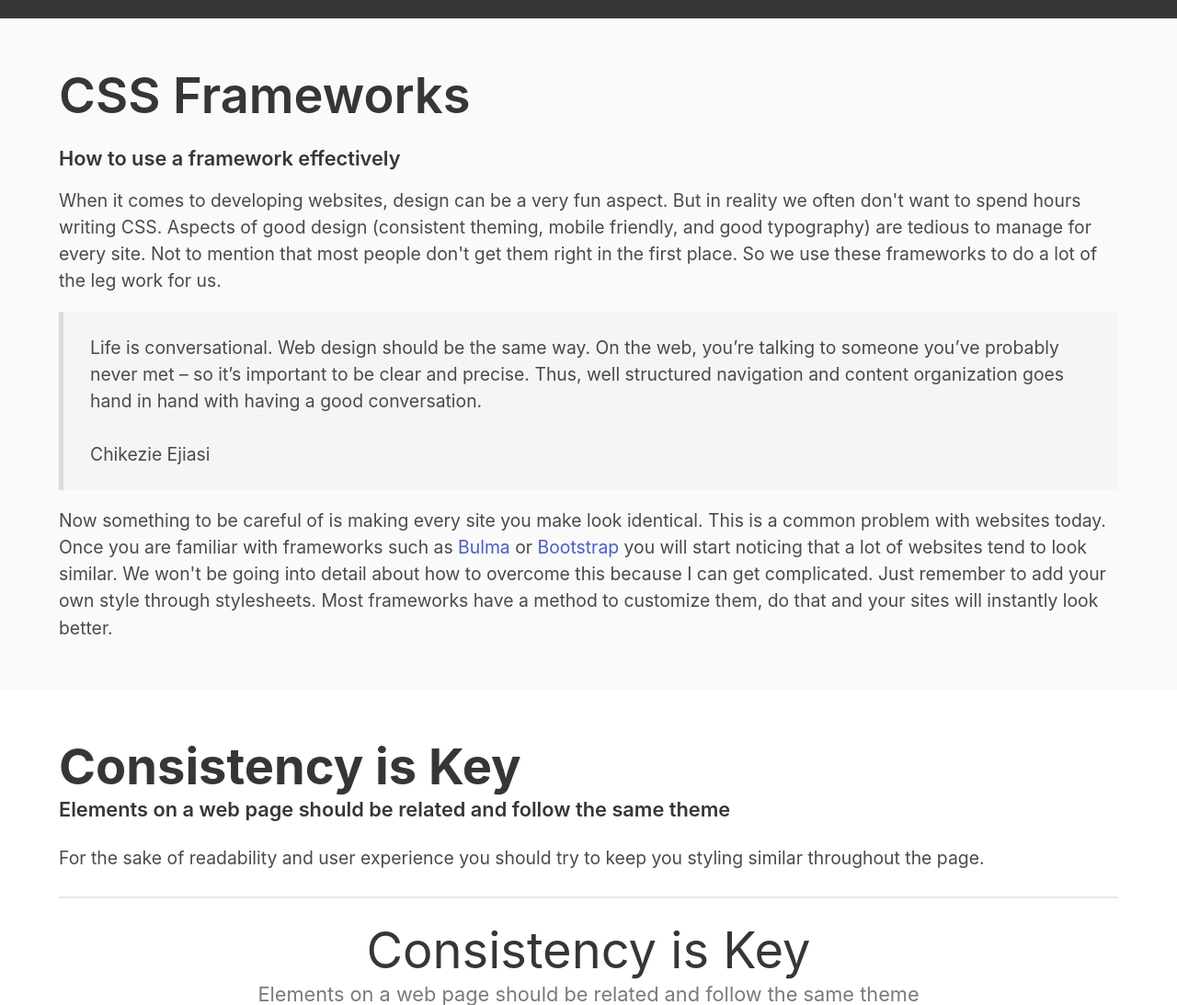
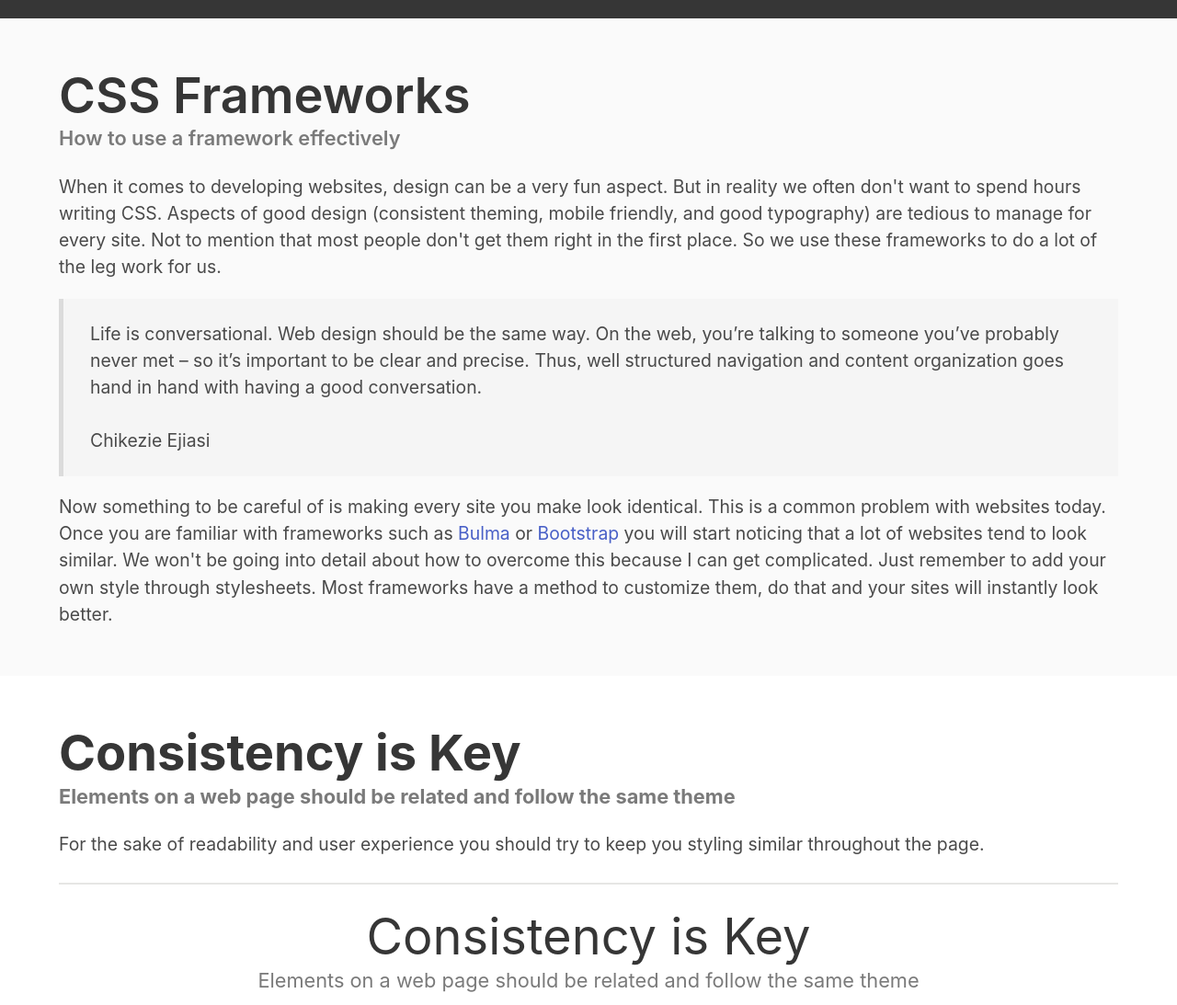
Before and after one commit to jdmar3-comp426/a02-wyn1116, a website: page index.html in a window 1280 px wide. Shown: the part 780-1873 px from the top of the page at 92% size. Drawn offline with nearby package versions, Linux system fonts and the light colour scheme; a web font is replaced by a local one.

Commit message:
Fixed issues with subtitle text weight and color

```diff
--- a/index.html
+++ b/index.html
@@ -25,7 +25,7 @@
     <div class="container">
         <div class="content">
             <h1 class="title">CSS Frameworks</h1>
-            <h5 class="">How to use a framework effectively</h5>
+            <h5 class="subtitle has-text-grey">How to use a framework effectively</h5>
             <p>
 	    	When it comes to developing websites, design can be a very fun aspect.
 		But in reality we often don't want to spend hours writing CSS.
@@ -58,7 +58,7 @@
     <div class="container">
         <div class="content">
             <h1 class="title has-text-weight-bold">Consistency is Key</h1>
-            <h5 class="subtitle">Elements on a web page should be related and follow the same theme</h5>
+            <h5 class="subtitle has-text-grey has-text-weight-bold">Elements on a web page should be related and follow the same theme</h5>
             <p>
 	    	For the sake of readability and user experience you should try to keep you styling similar throughout the page.
 	    </p>
```
